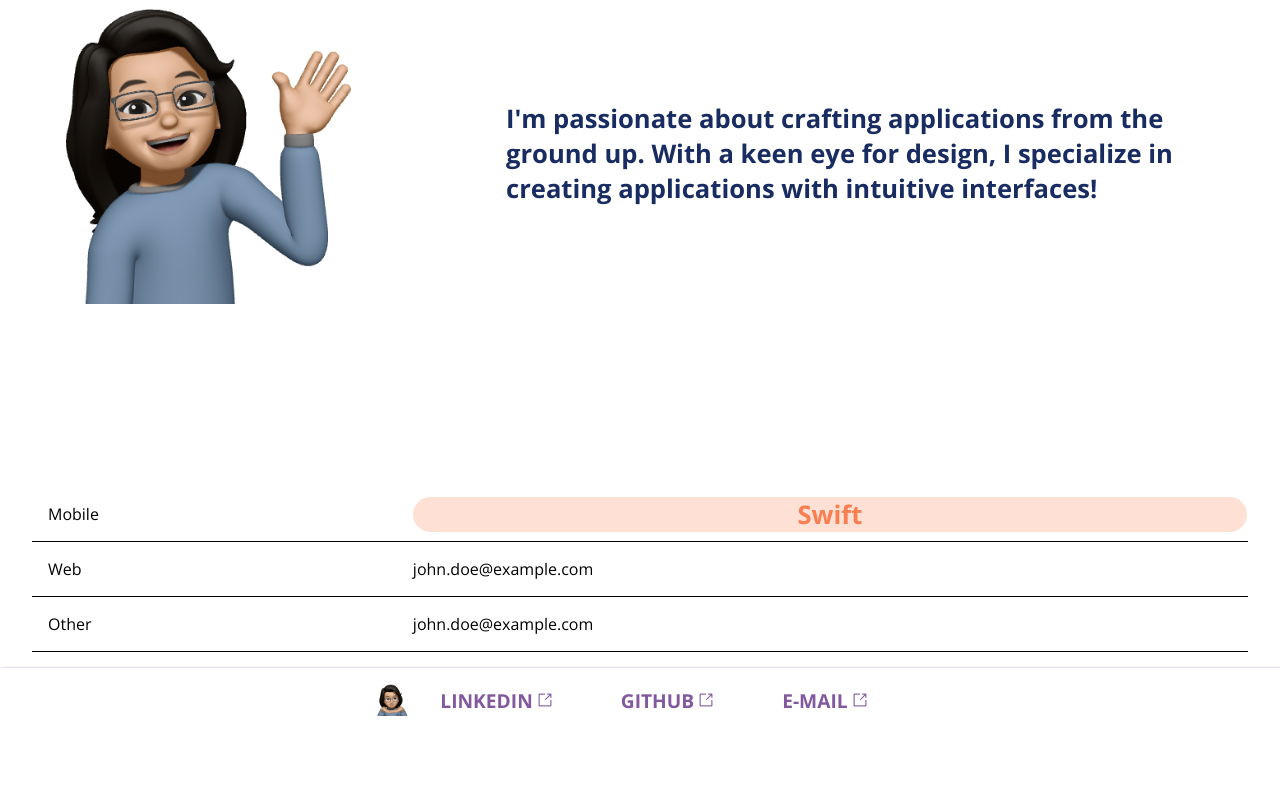
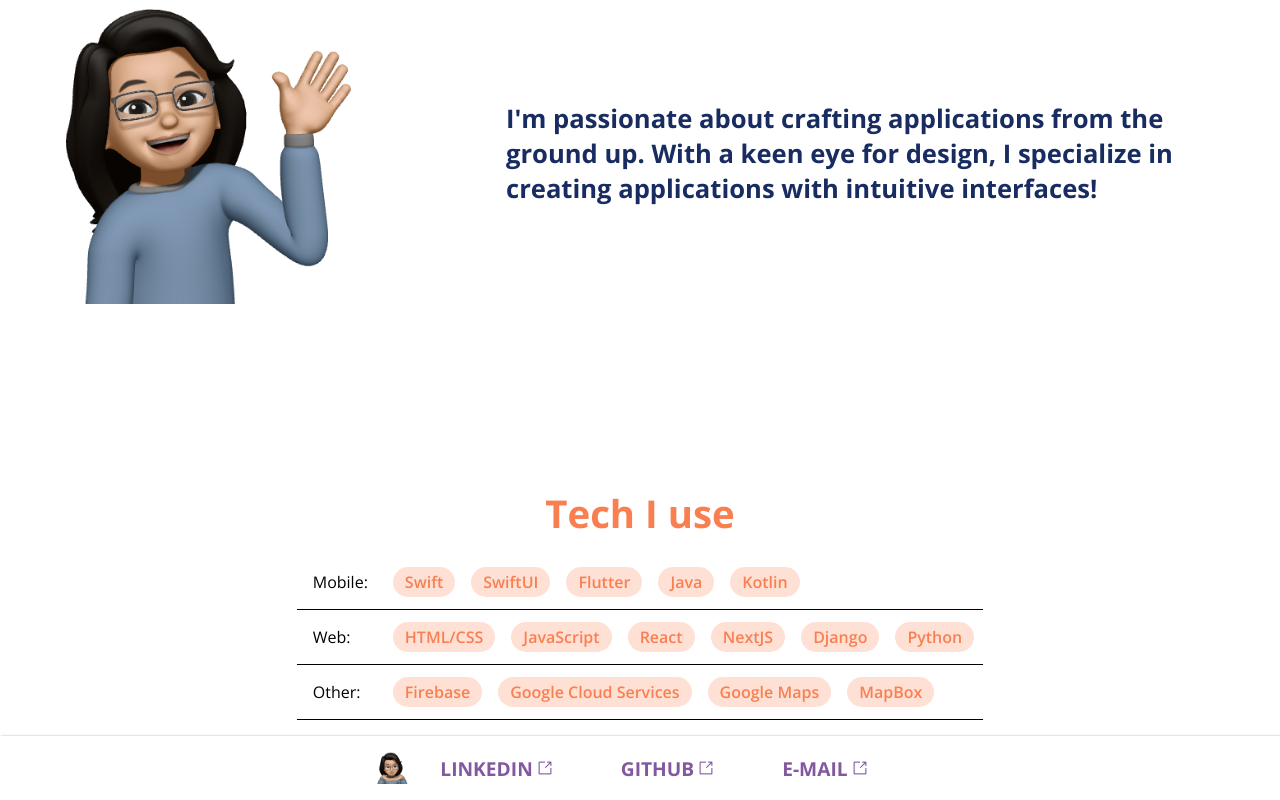
Before and after one commit to anaghajp1996/anagha-portfolio, a Next.js app: page / in a window 1280 px wide. Shown: the part 377-1177 px from the top of the page. Before the commit the page ends 1109 px from the top, so only its background shows below. Built offline with nearby package versions, Linux system fonts and the light colour scheme.

Commit message:
feat: Finish up Technology used Section

```diff
--- /dev/null
+++ b/src/app/Constants.tsx
@@ -0,0 +1,7 @@
+import "./Models/Tech"
+
+export const technologyUsed = [
+    {title: "Mobile:", techList: ["Swift", "SwiftUI", "Flutter", "Java", "Kotlin"]},
+    {title: "Web:", techList: ["HTML/CSS", "JavaScript", "React", "NextJS", "Django", "Python"],},
+    {title: "Other:", techList: ["Firebase", "Google Cloud Services", "Google Maps", "MapBox"]}
+];
--- /dev/null
+++ b/src/app/Expertise/expertise.tsx
@@ -0,0 +1,32 @@
+/* eslint-disable react/jsx-key */
+import style from "../Styles/expertise.module.css"
+import { Open_Sans } from "next/font/google"
+import TechIcon from "../techIcon";
+import "../Constants"
+import { technologyUsed } from "../Constants";
+
+const openSans = Open_Sans({subsets: ['latin']});
+
+export default function Expertise() {
+    return (
+    <div id="expertise" className={openSans.className} style={{padding: "16px 32px", display: "flex", flexDirection: "column", justifyContent: "center", alignItems: "center", gap: "16px"}}>
+        <text className={style.heading}>Tech I use</text>
+        <table className={style.table}>
+            <tbody>
+            {
+            technologyUsed.map(function(tech, j) {
+                return (
+                <tr key={j}>
+                    <th>{tech.title}</th>
+                    <td>
+                        {tech.techList.map(function(mobile, i) {
+                            return <TechIcon key={i} title={mobile}/>;
+                        })}
+                    </td>
+                </tr>
+                )
+            })}
+            </tbody>
+            </table>
+    </div>);
+}
--- /dev/null
+++ b/src/app/Models/Tech.tsx
@@ -0,0 +1,4 @@
+interface Tech {
+    title: String;
+    techList: [String];
+}
--- a/src/app/Styles/expertise.module.css
+++ b/src/app/Styles/expertise.module.css
@@ -1,6 +1,7 @@
 .table {
     border-collapse: collapse;
-    width: 100%;
+    width: 1%;
+    white-space: nowrap;
 }
 
 .table tr {
@@ -12,3 +13,10 @@
     font-weight: 400;
     text-align: left;
 }
+
+.heading {
+    color: #F97F51;
+    text-align: center;
+    font-weight: 700;
+    font-size: 3vw;
+}
--- a/src/app/Styles/techIcon.module.css
+++ b/src/app/Styles/techIcon.module.css
@@ -2,9 +2,8 @@
     background-color: #FFE0D4;
     border-radius: 50px;
     color: #F97F51;
+    display:inline-block;
+    padding: 4px 12px;
+    margin: 8px;
+    font-weight: 600;
 }
-
-/* .techIcon h4 {
-    color: #F97F51;
-    opacity: 1;
-} */
--- a/src/app/expertise.tsx
+++ /dev/null
@@ -1,29 +0,0 @@
-import style from "./Styles/expertise.module.css"
-import { Open_Sans } from "next/font/google"
-import TechIcon from "./techIcon";
-
-const openSans = Open_Sans({subsets: ['latin']});
-
-export default function Expertise() {
-    return (
-    <div id="expertise" className={openSans.className} style={{padding: "16px 32px"}}>
-        <table className={style.table}>
-            <tbody>
-                <tr>
-                    <th>Mobile</th>
-                    <td>
-                        <TechIcon title="Swift"/>
-                    </td>
-                </tr>
-                <tr>
-                    <th>Web</th>
-                    <td>john.doe@example.com</td>
-                </tr>
-                <tr>
-                    <th>Other</th>
-                    <td>john.doe@example.com</td>
-                </tr>
-            </tbody>
-            </table>
-    </div>);
-}
--- a/src/app/page.tsx
+++ b/src/app/page.tsx
@@ -3,7 +3,7 @@ import Image from "next/image";
 import style from "./page.module.css"
 import Header from "./header";
 import Footer from "./footer";
-import Expertise from "./expertise";
+import Expertise from "./Expertise/expertise";
 
 const openSans = Open_Sans({subsets: ['latin']});
 
--- a/src/app/techIcon.tsx
+++ b/src/app/techIcon.tsx
@@ -6,6 +6,6 @@ const openSans = Open_Sans({subsets: ['latin']});
 
 export default function TechIcon({title}) {
     return (
-        <h4 className={openSans.className + ' ' + style.techIcon}>{title}</h4>
+        <text className={openSans.className + ' ' + style.techIcon}>{title}</text>
     );
 }
```
